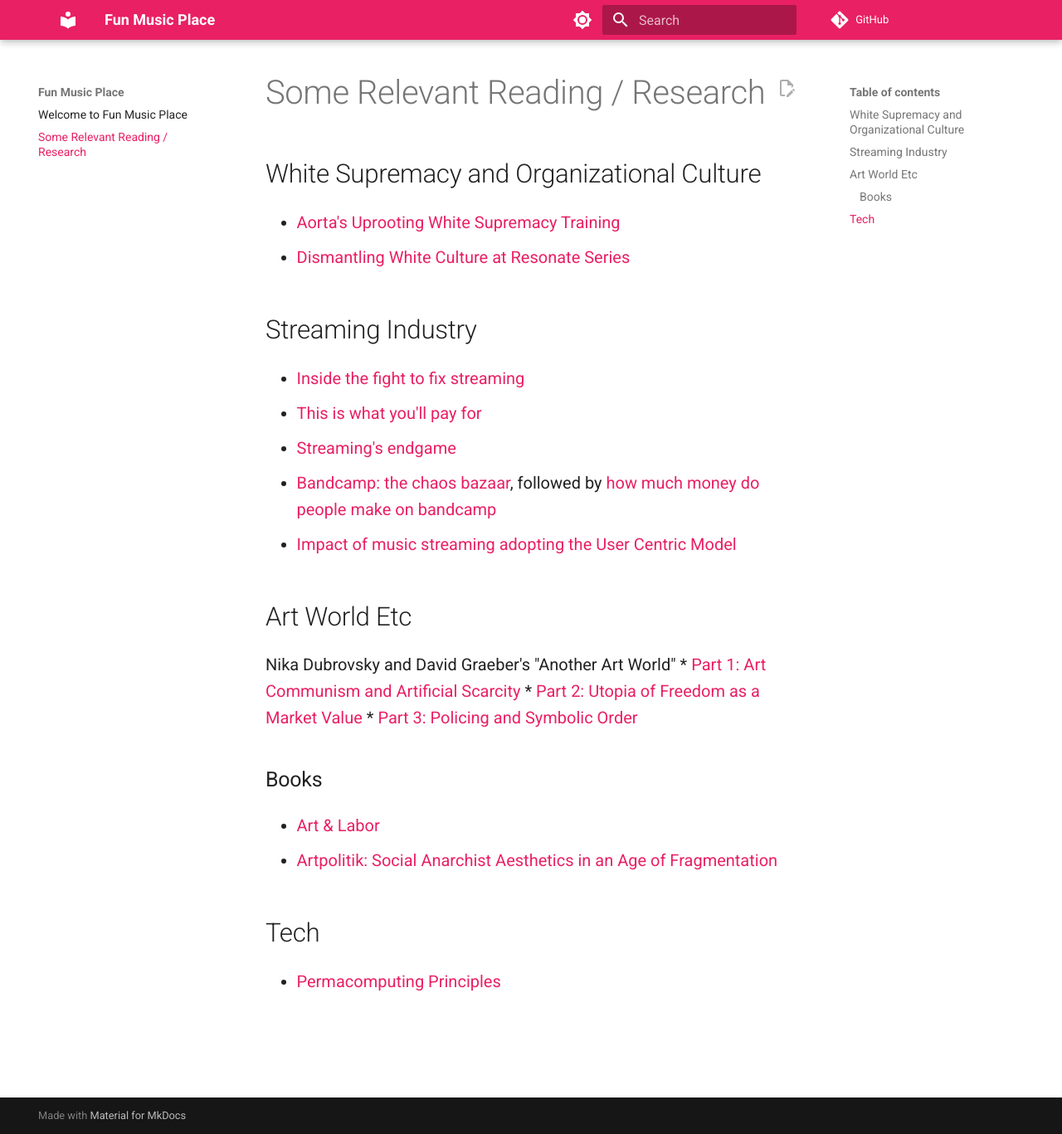
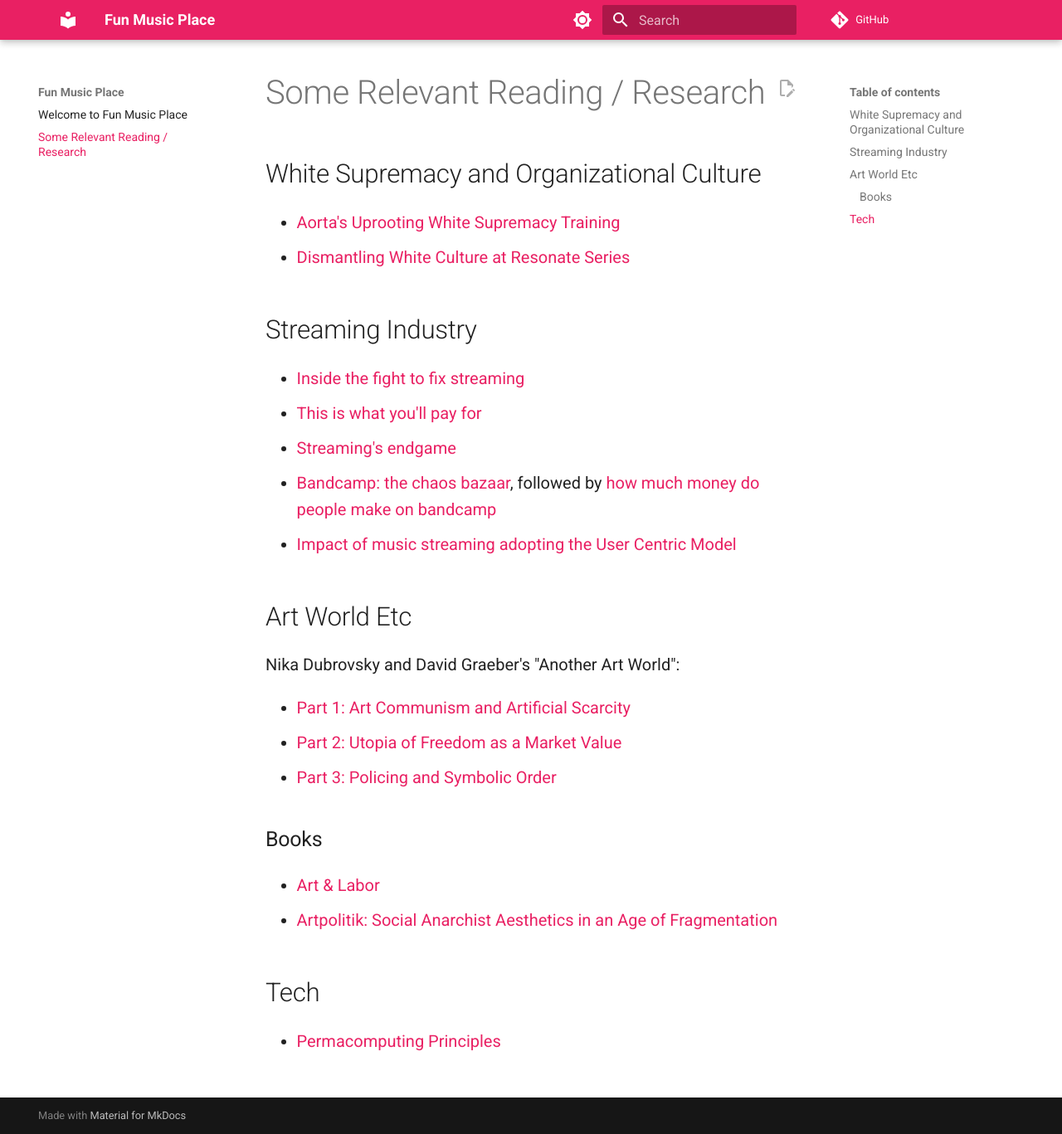
Before and after one commit to funmusicplace/wiki, an MkDocs documentation site: the page built from docs/resources.md, in a window 1280 px wide and 1367 px high. Shown: the whole window at 83% size. Built offline with MkDocs 1.6.1 and Material for MkDocs 9.7.7, drawn with Linux system fonts in a browser that asks for light colours; comment, search, counter and statistics services are not loaded.

Commit message:
fix: spacing issue in list

```diff
--- a/docs/resources.md
+++ b/docs/resources.md
@@ -15,7 +15,8 @@
 
 ## Art World Etc
 
-Nika Dubrovsky and David Graeber's "Another Art World"
+Nika Dubrovsky and David Graeber's "Another Art World":
+
 * [Part 1: Art Communism and Artificial Scarcity](https://www.e-flux.com/journal/102/284624/another-art-world-part-1-art-communism-and-artificial-scarcity/)
 * [Part 2: Utopia of Freedom as a Market Value](https://www.e-flux.com/journal/104/298663/another-art-world-part-2-utopia-of-freedom-as-a-market-value/)
 * [Part 3: Policing and Symbolic Order](https://www.e-flux.com/journal/113/360192/another-art-world-part-3-policing-and-symbolic-order/)
```
